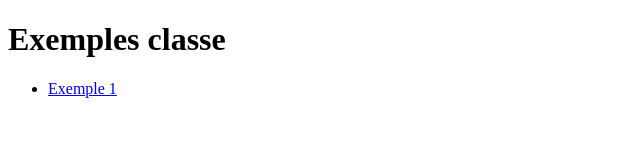
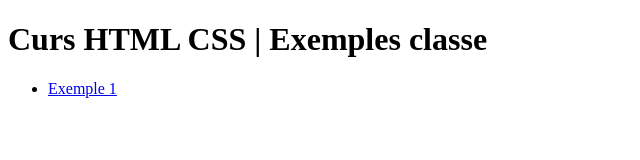
Before and after one commit to eloyalumnes/eloyalumnes.github.io, a plain HTML site: page htmlcss/index.html in a window 1280 px wide. Shown: the whole page, without its empty margins (0-640 px from the left). Drawn offline with Linux system fonts and the light colour scheme.

Commit message:
Update index.html

```diff
--- a/htmlcss/index.html
+++ b/htmlcss/index.html
@@ -1,11 +1,11 @@
 <!doctype html>
 <html>
 	<head>
-		<title>Curs HTML</title>
+		<title>Curs HTML CSS</title>
 		<meta charset="UTF-8">
 	</head>
 	<body>
-		<h1>Exemples classe</h1>
+		<h1>Curs HTML CSS | Exemples classe</h1>
 		<div>
 			<ul>
 				<li><a href="./exemple1">Exemple 1</a></li>
```
